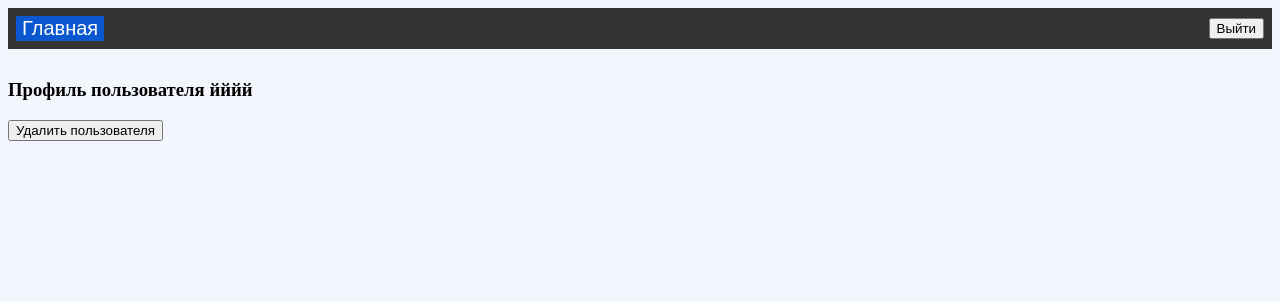
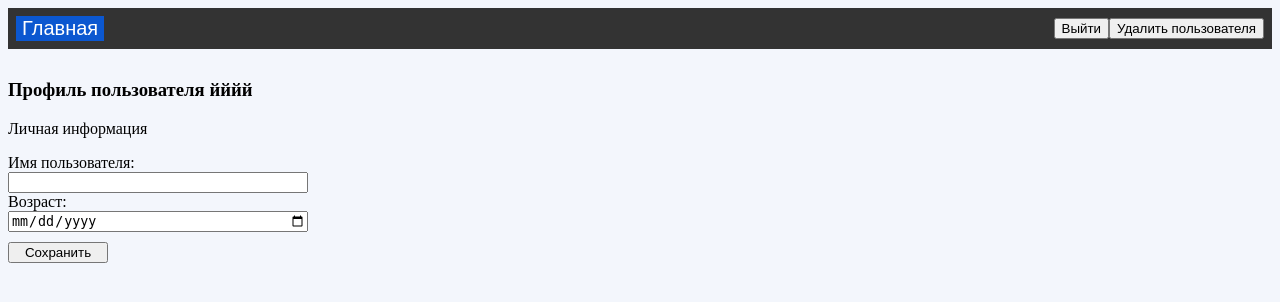
Before and after one commit to InowaR/FlaskChat, a Flask app: page /profile in a window 1280 px wide. Shown: the top 302 px of the page. Run offline with Flask 3, Linux system fonts and the light colour scheme; a user stored in the database is signed in.

Commit message:
started a profile

```diff
--- a/static/css/style.css
+++ b/static/css/style.css
@@ -142,3 +142,14 @@ a {
 a:visited {
     color: transparent;
 }
+
+.profile-form {
+    display: flex;
+    flex-direction: column;
+    width: 300px;
+}
+
+.profile-form input[type="submit"] {
+    width: 100px;
+    margin-top: 10px;
+}
--- a/templates/profile.html
+++ b/templates/profile.html
@@ -11,16 +11,28 @@
             <form action="{{ url_for('get_list_chats') }}" method="get">
                 <input class="logo" type="submit" value="Главная">
             </form>
-            <form action="{{ url_for('get_logout') }}" method="get">
-                <input class="exit" type="submit" value="Выйти">
-            </form>
+            <div class="header-right">
+                <form action="{{ url_for('get_logout') }}" method="get">
+                    <input class="exit" type="submit" value="Выйти">
+                </form>
+                <form action="{{ url_for('get_delete_user') }}" method="get">
+                    <input class="delete_user" type="submit" value="Удалить пользователя">
+                </form>
+            </div>
         </div>
-        <h3>Профиль пользователя {{ login }}</h3>
-        <p>{{ message }}</p>
         <div class="profile">
-            <form action="{{ url_for('get_delete_user') }}" method="get">
-                <input class="delete_user" type="submit" value="Удалить пользователя">
-            </form>
+            <h3>Профиль пользователя {{ login }}</h3>
+            <p>{{ message }}</p>
+            <p>
+                Личная информация
+                <form class="profile-form" action="#">
+                    <label for="username">Имя пользователя:</label>
+                    <input type="text" id="username" name="username" maxlength="12" minlength="4" required>
+                    <label for="age">Возраст:</label>
+                    <input type="date" id="age" name="age" required>
+                    <input type="submit" value="Сохранить">
+                </form>
+            </p>
         </div>
         <script src="{{ url_for('static', filename='js/alert_profile.js') }}"></script>
     </body>
```
Also changed, not shown: model/site.db.
